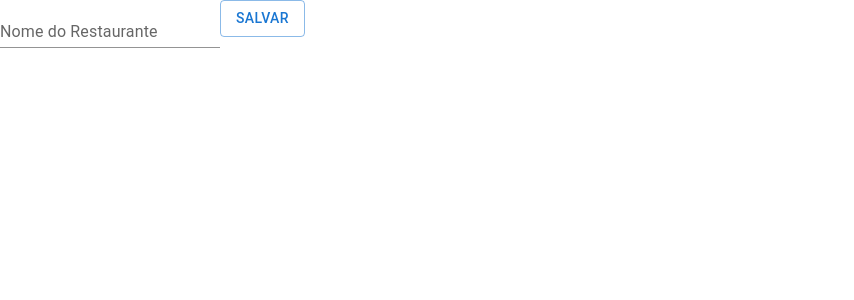
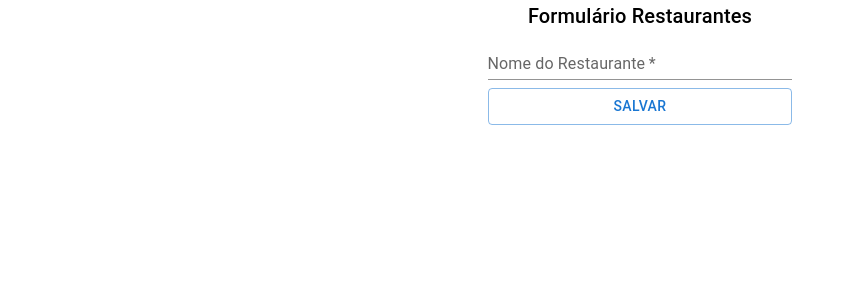
Before and after one commit to CarlosJuanBranco/restaurant, a React (Create React App) app: page /admin/restaurantes/novo in a window 1280 px wide. Shown: the top 300 px of the page, without its empty margins (0-854 px from the left). Built offline with nearby package versions, Linux system fonts and the light colour scheme; the HTML template or start-up script is replaced by a standard one.

Commit message:
Styling the form

```diff
--- a/src/componentes/ListaRestaurantes/index.tsx
+++ b/src/componentes/ListaRestaurantes/index.tsx
@@ -1,3 +1,4 @@
+import { Button } from '@mui/material';
 import axios from 'axios';
 import { useEffect, useState } from 'react';
 import { IPaginacao } from '../../interfaces/IPaginacao';
@@ -8,36 +9,34 @@ import Restaurante from './Restaurante';
 const ListaRestaurantes = () => {
 
   const [restaurantes, setRestaurantes] = useState<IRestaurante[]>([]);
-  const [proximaPagina, setProximaPagina] = useState('');
-  const [paginaAnterior, setPaginaAnterior] = useState('')
+  const [proximaProxima, setProximaPagina] = useState("")
 
-  const carregarDados = (url: string) => {
-    axios.get<IPaginacao<IRestaurante>>(url)
+  useEffect(() => {
+    axios.get<IPaginacao<IRestaurante>>("http://localhost:8000/api/v1/restaurantes/")
       .then(resposta => {
         setRestaurantes(resposta.data.results)
         setProximaPagina(resposta.data.next)
-        setPaginaAnterior(resposta.data.previous)
       })
-      .catch(erro => {
-        console.log("Algo errado", erro)
+      .catch(error => {
+        console.log("Erro na renderização", error)
+      })
+  }, [])
+
+  const verMais = () => {
+    axios.get<IPaginacao<IRestaurante>>(proximaProxima)
+      .then(resposta => {
+        setRestaurantes(resposta.data.results)
+        setProximaPagina(resposta.data.next)
+      })
+      .catch(error => {
+        console.log("Erro na renderização", error)
       })
   }
-
-  useEffect(() => {
-    carregarDados("http://localhost:8000/api/v1/restaurantes/")
-  }, []);
 
   return (<section className={style.ListaRestaurantes}>
     <h1>Os restaurantes mais <em>bacanas</em>!</h1>
     {restaurantes?.map(item => <Restaurante restaurante={item} key={item.id} />)}
-    {paginaAnterior && <button
-      onClick={() => carregarDados(paginaAnterior)} disabled={!paginaAnterior}>
-      Página Anterior
-    </button>}
-    {proximaPagina && <button
-      onClick={() => carregarDados(proximaPagina)} disabled={!proximaPagina}>
-      Próxima Página
-    </button>}
+    {proximaProxima && <Button onClick={verMais}> Ver Mais </Button>}
   </section>)
 }
 
--- a/src/paginas/AdministracaoRestaurante/Formulario.tsx
+++ b/src/paginas/AdministracaoRestaurante/Formulario.tsx
@@ -1,8 +1,7 @@
-import { Button, TextField } from "@mui/material"
+import { Box, Button, TextField, Typography } from "@mui/material"
 import axios from "axios"
 import { useEffect, useState } from "react"
 import { useParams } from "react-router-dom"
-import { IPaginacao } from "../../interfaces/IPaginacao"
 import IRestaurante from "../../interfaces/IRestaurante"
 
 const FormularioRestaurante = () => {
@@ -39,14 +38,22 @@ const FormularioRestaurante = () => {
     }
 
     return (
-        <form onSubmit={aoSubmeter}>
-            <TextField value={nomeRestaurante}
-                onChange={evento => setNomeRestaurante(evento.target.value)}
-                id="standard-basic"
-                label="Nome do Restaurante"
-                variant="standard" />
-            <Button type="submit" variant="outlined">Salvar</Button>
-        </form>
+        <Box sx={{ display: "flex", flexDirection: "column", alignItems: "center" }}>
+            <Typography component="h1" variant="h6">Formulário Restaurantes</Typography>
+            <Box component="form" onSubmit={aoSubmeter}>
+                <TextField value={nomeRestaurante}
+                    onChange={evento => setNomeRestaurante(evento.target.value)}
+                    id="standard-basic"
+                    label="Nome do Restaurante"
+                    variant="standard"
+                    fullWidth
+                    required
+                 />
+                <Button sx={{marginTop: 1}} type="submit" fullWidth variant="outlined">Salvar</Button>
+
+            </Box>
+
+        </Box>
 
     )
 }
```
